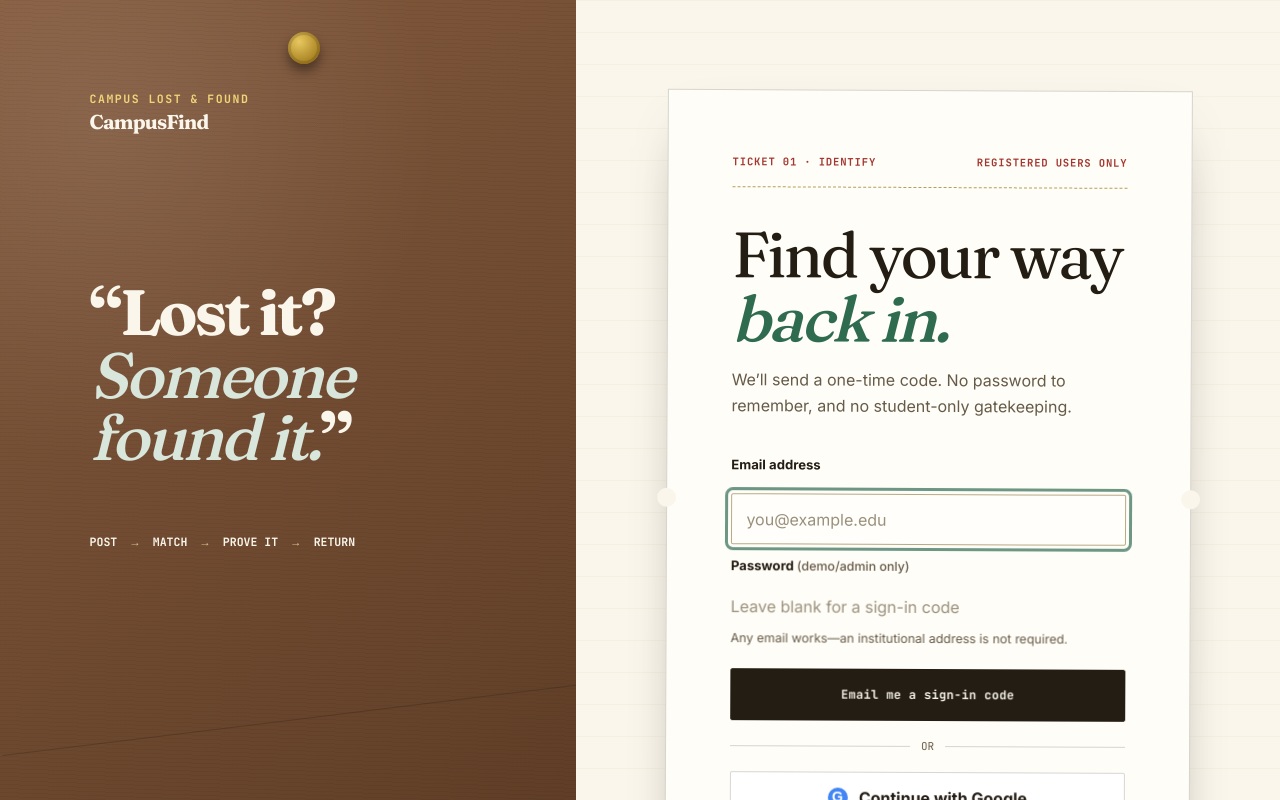
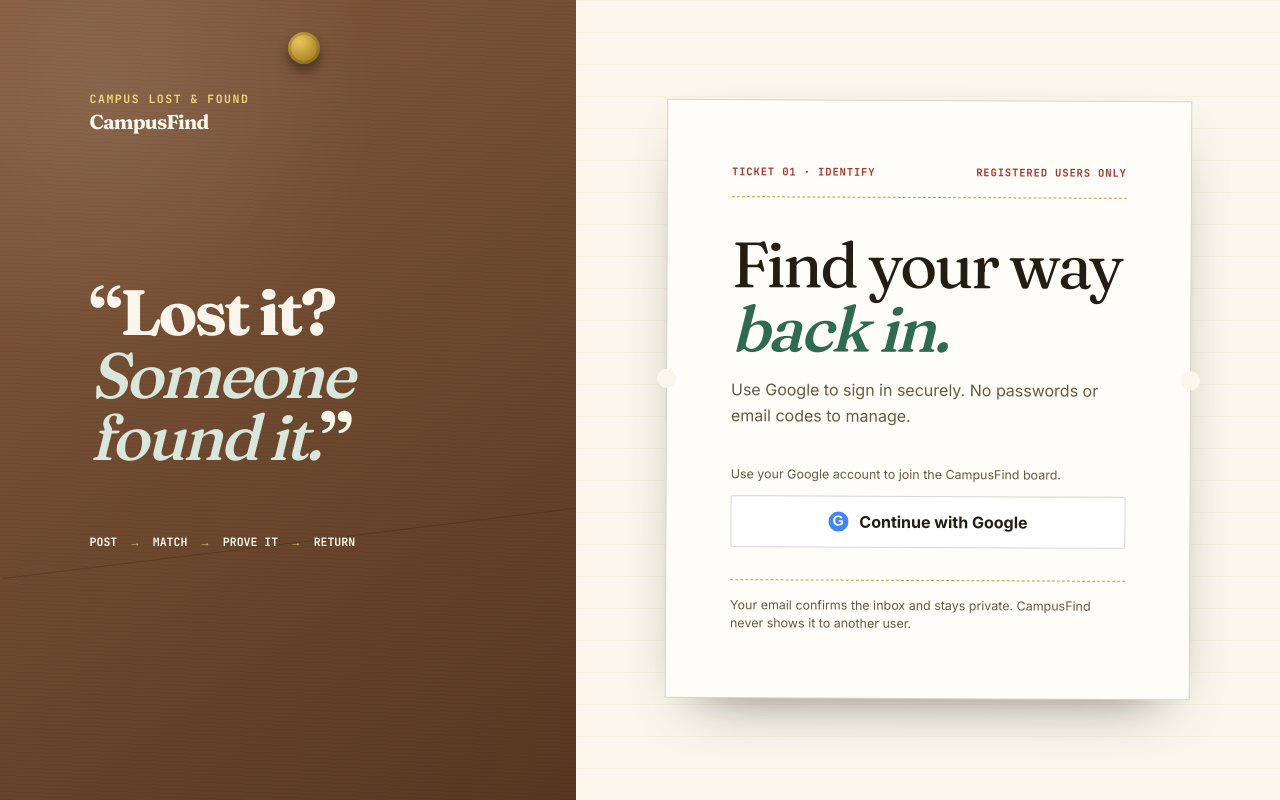
Before and after one commit to kritan1010/campusfind, a Next.js app in the folder apps/web/: page /login in a window 1280 px wide. Shown: the top 800 px of the page. Built offline with nearby package versions, Linux system fonts and the light colour scheme.

Commit message:
Make Google OAuth the default login

```diff
--- a/apps/web/src/app/login/page.tsx
+++ b/apps/web/src/app/login/page.tsx
@@ -13,7 +13,7 @@
     <AuthShell
       step="Ticket 01 · Identify"
       title={<>Find your way <em>back in.</em></>}
-      description="We’ll send a one-time code. No password to remember, and no student-only gatekeeping."
+      description="Use Google to sign in securely. No passwords or email codes to manage."
     >
       <LoginForm nextPath={getSafeNextPath(next)} />
     </AuthShell>
--- a/apps/web/src/components/login-form.tsx
+++ b/apps/web/src/components/login-form.tsx
@@ -1,63 +1,18 @@
 "use client";
 
-import { useState, type FormEvent } from "react";
-import { useRouter } from "next/navigation";
-import { normalizeEmail } from "@/lib/auth/validation";
+import { useState } from "react";
 import { createClient } from "@/lib/supabase/client";
 
 export function LoginForm({ nextPath }: { nextPath: string }) {
-  const router = useRouter();
-  const [email, setEmail] = useState("");
-  const [password, setPassword] = useState("");
   const [error, setError] = useState<string | null>(null);
   const [pending, setPending] = useState(false);
-
-  async function submit(event: FormEvent<HTMLFormElement>) {
-    event.preventDefault();
-    setError(null);
-
-    try {
-      const normalizedEmail = normalizeEmail(email);
-      setPending(true);
-      if (password) {
-        const { error: passwordError } = await createClient().auth.signInWithPassword({
-          email: normalizedEmail,
-          password,
-        });
-        if (passwordError) throw passwordError;
-        router.replace(nextPath);
-        router.refresh();
-        return;
-      }
-      const { error: authError } = await createClient().auth.signInWithOtp({
-        email: normalizedEmail,
-        options: {
-          shouldCreateUser: true,
-          // Hosted Supabase uses this for confirmation/magic-link callbacks.
-          // OTP verification itself still happens on the next screen.
-          emailRedirectTo: `${window.location.origin}/login/verify?email=${encodeURIComponent(normalizedEmail)}&next=${encodeURIComponent(nextPath)}`,
-        },
-      });
-      if (authError) throw authError;
-
-      sessionStorage.setItem("campusfind:otp-email", normalizedEmail);
-      sessionStorage.setItem("campusfind:next", nextPath);
-      const query = new URLSearchParams({ email: normalizedEmail, next: nextPath });
-      router.push(`/login/verify?${query.toString()}`);
-    } catch (caught) {
-      setError(caught instanceof Error ? caught.message : "Could not send the code.");
-      setPending(false);
-    }
-  }
 
   async function signInWithGoogle() {
     setError(null);
     setPending(true);
     const { error: oauthError } = await createClient().auth.signInWithOAuth({
       provider: "google",
-      options: {
-        redirectTo: `${window.location.origin}/auth/callback?next=${encodeURIComponent(nextPath)}`,
-      },
+      options: { redirectTo: `${window.location.origin}/auth/callback?next=${encodeURIComponent(nextPath)}` },
     });
     if (oauthError) {
       setError(oauthError.message);
@@ -65,47 +20,11 @@
     }
   }
 
-  return (
-    <form className="stacked-form" onSubmit={submit} noValidate>
-      <label htmlFor="email">Email address</label>
-      <input
-        id="email"
-        name="email"
-        type="email"
-        autoComplete="email"
-        inputMode="email"
-        placeholder="you@example.edu"
-        value={email}
-        onChange={(event) => setEmail(event.target.value)}
-        aria-describedby={error ? "login-error" : "email-hint"}
-        aria-invalid={Boolean(error)}
-        autoFocus
-      />
-      <label htmlFor="password">Password <span className="field-hint">(demo/admin only)</span></label>
-      <input
-        id="password"
-        name="password"
-        type="password"
-        autoComplete="current-password"
-        placeholder="Leave blank for a sign-in code"
-        value={password}
-        onChange={(event) => setPassword(event.target.value)}
-      />
-      <p className="field-hint" id="email-hint">
-        Any email works—an institutional address is not required.
-      </p>
-      {error && (
-        <p className="form-error" id="login-error" role="alert">
-          {error}
-        </p>
-      )}
-      <button className="primary-button" type="submit" disabled={pending}>
-        {pending ? "Signing in…" : password ? "Sign in with password" : "Email me a sign-in code"}
-      </button>
-      <div className="auth-divider"><span>or</span></div>
-      <button className="google-button" type="button" onClick={() => void signInWithGoogle()} disabled={pending}>
-        <span aria-hidden="true">G</span> Continue with Google
-      </button>
-    </form>
-  );
+  return <div className="stacked-form">
+    <p className="field-hint">Use your Google account to join the CampusFind board.</p>
+    {error && <p className="form-error" role="alert">{error}</p>}
+    <button className="google-button" type="button" onClick={() => void signInWithGoogle()} disabled={pending}>
+      <span aria-hidden="true">G</span>{pending ? "Opening Google…" : "Continue with Google"}
+    </button>
+  </div>;
 }
--- a/apps/web/src/lib/auth/routes.ts
+++ b/apps/web/src/lib/auth/routes.ts
@@ -1,5 +1,5 @@
 export function isPublicAuthPath(pathname: string): boolean {
-  return pathname === "/login" || pathname.startsWith("/login/");
+  return pathname === "/login" || pathname.startsWith("/login/") || pathname === "/auth/callback";
 }
 
 export function getSafeNextPath(value: string | null | undefined): string {
```
